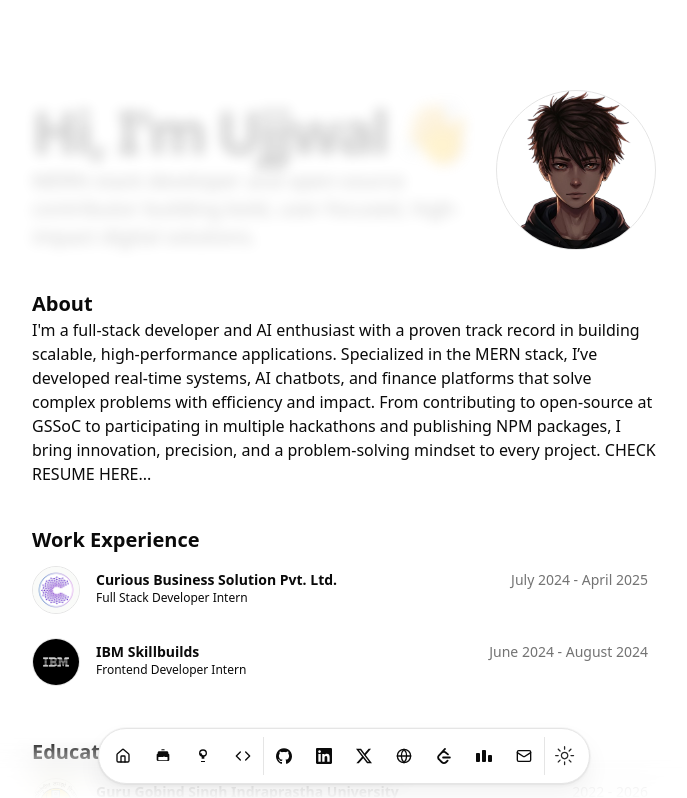
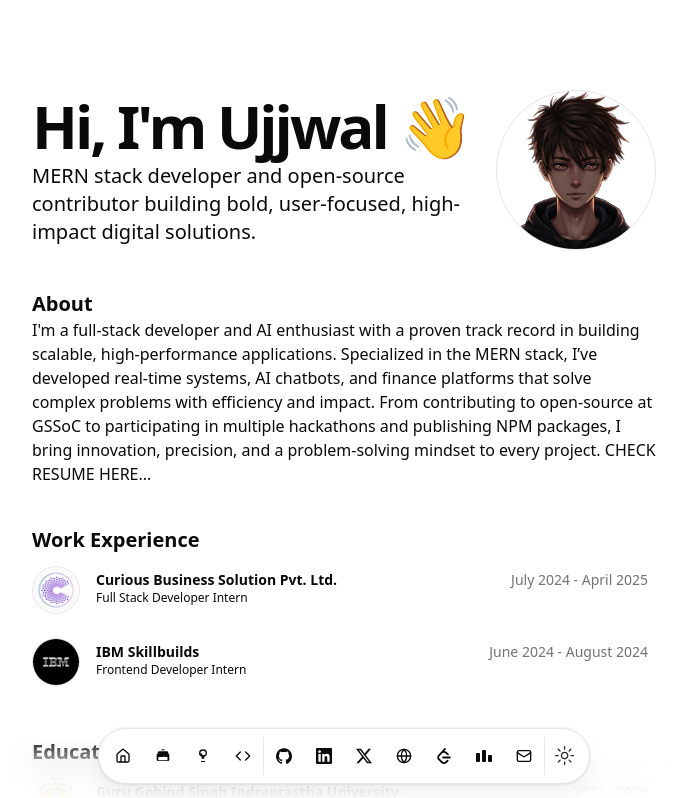
Before and after one commit to UjjwalSaini07/VoidToForm, a Next.js app: page / in a window 1280 px wide. Shown: the top 798 px of the page, without its empty margins (296-983 px from the left). Built offline with nearby package versions, Linux system fonts and the light colour scheme.

Commit message:
Refactor blur-fade text animation and props
Improved BlurFadeText by refining animation variants, adding a loop prop, and centralizing transition settings. Also cleaned up BlurFade prop typing and removed redundant comments.

```diff
--- a/src/components/ui/magicui/blur-fade-text.tsx
+++ b/src/components/ui/magicui/blur-fade-text.tsx
@@ -1,38 +1,46 @@
 "use client";
 
 import { cn } from "@/lib/utils";
-import { AnimatePresence, motion, type Variants } from "framer-motion";
+import { AnimatePresence, motion, type Variants, easeOut } from "framer-motion";
 import { useMemo } from "react";
 
 interface BlurFadeTextProps {
   text: string;
   className?: string;
   variant?: {
-    hidden: { y: number };
-    visible: { y: number };
+    hidden: { y: number; opacity?: number; filter?: string };
+    visible: { y: number; opacity?: number; filter?: string };
   };
   duration?: number;
   characterDelay?: number;
   delay?: number;
   yOffset?: number;
   animateByCharacter?: boolean;
+  loop?: boolean;
 }
 
 const BlurFadeText = ({
   text,
   className,
   variant,
+  duration = 0.6,
   characterDelay = 0.03,
   delay = 0,
   yOffset = 8,
   animateByCharacter = false,
+  loop = false,
 }: BlurFadeTextProps) => {
   const defaultVariants: Variants = {
     hidden: { y: yOffset, opacity: 0, filter: "blur(8px)" },
-    visible: { y: -yOffset, opacity: 1, filter: "blur(0px)" },
+    visible: { y: 0, opacity: 1, filter: "blur(0px)" },
   };
+
   const combinedVariants = variant || defaultVariants;
   const characters = useMemo(() => Array.from(text), [text]);
+  const transitionBase = {
+    duration,
+    ease: easeOut,
+  };
 
   if (animateByCharacter) {
     return (
@@ -46,10 +54,8 @@ const BlurFadeText = ({
               exit="hidden"
               variants={combinedVariants}
               transition={{
-                repeat: Infinity,
-                repeatType: "reverse",
+                ...transitionBase,
                 delay: delay + i * characterDelay,
-                ease: "easeOut",
               }}
               className={cn("inline-block", className)}
               style={{ width: char.trim() === "" ? "0.2em" : "auto" }}
@@ -71,10 +77,8 @@ const BlurFadeText = ({
           exit="hidden"
           variants={combinedVariants}
           transition={{
-            repeat: Infinity,
-            repeatType: "reverse",
+            ...transitionBase,
             delay,
-            ease: "easeOut",
           }}
           className={cn("inline-block", className)}
         >
--- a/src/components/ui/magicui/blur-fade.tsx
+++ b/src/components/ui/magicui/blur-fade.tsx
@@ -14,7 +14,7 @@ interface BlurFadeProps {
   delay?: number;
   yOffset?: number;
   inView?: boolean;
-  inViewMargin?: string; // keep this as string
+  inViewMargin?: string;
   blur?: string;
 }
 
@@ -32,7 +32,7 @@ const BlurFade = ({
   const ref = useRef(null);
   const inViewResult = useInView(ref, {
     once: true,
-    margin: inViewMargin as any, // <-- workaround to satisfy type
+    margin: inViewMargin as any,
   });
 
   const isInView = !inView || inViewResult;
```
